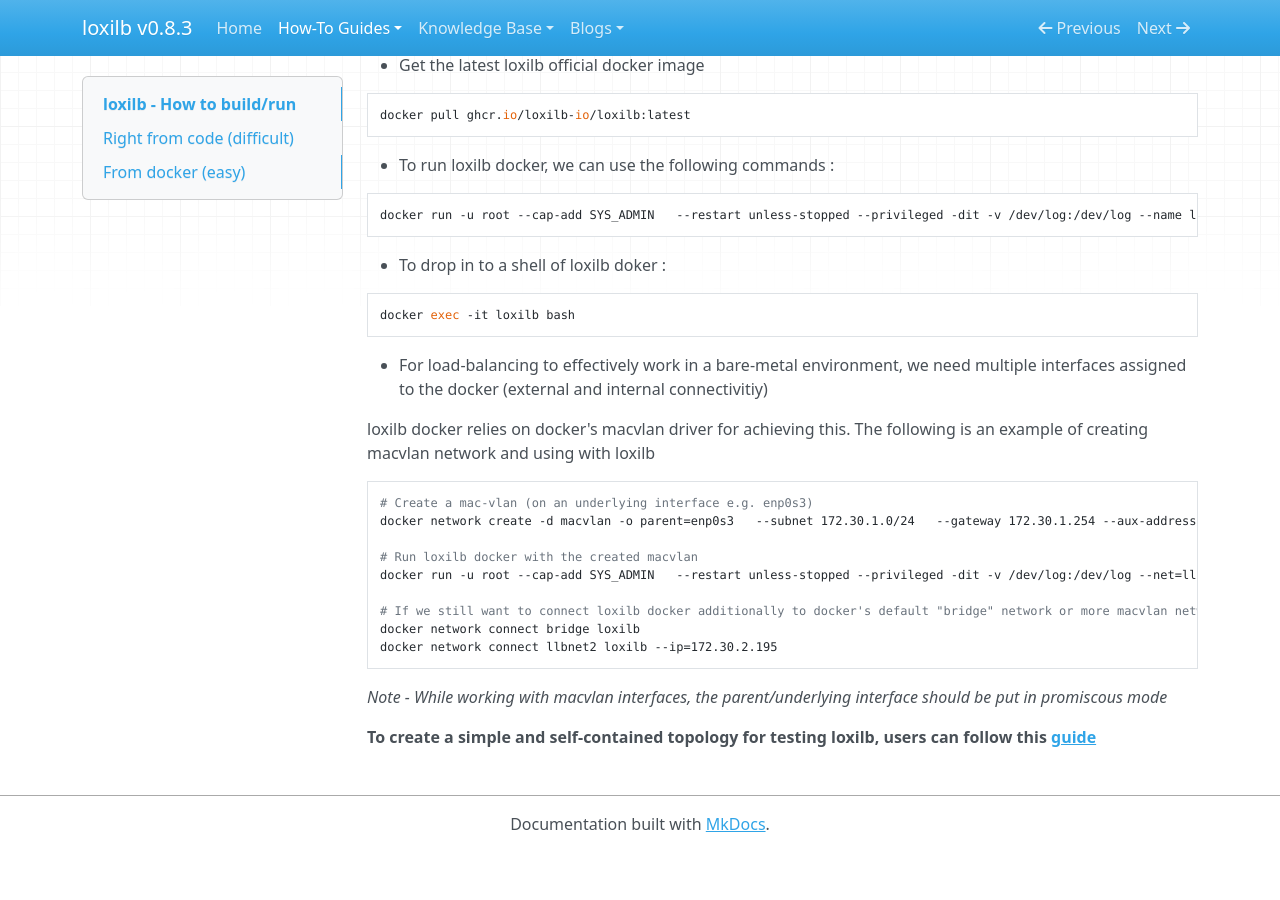
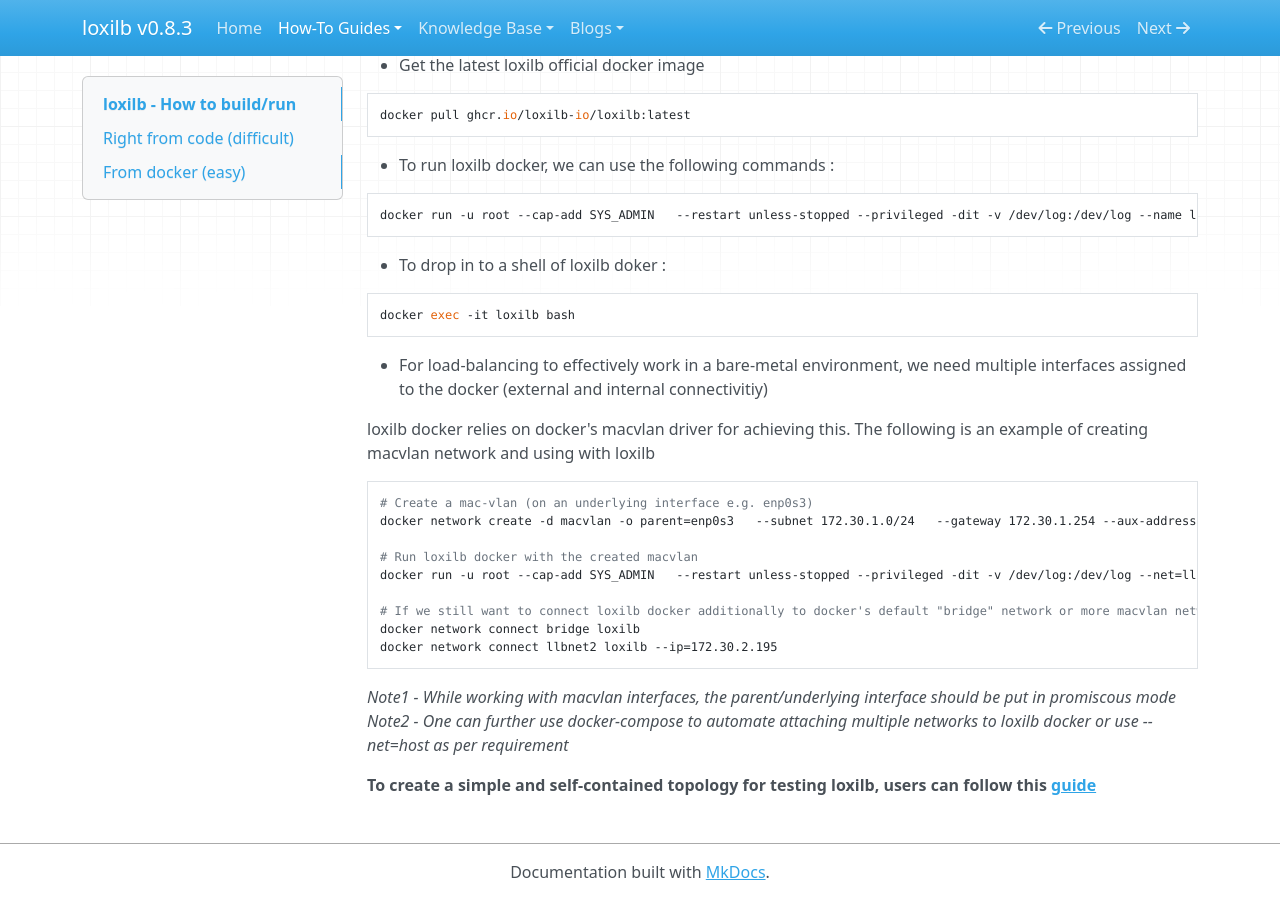
Before and after one commit to loxilb-io/loxilbdocs, an MkDocs documentation site: the page built from docs/run.md, in a window 1280 px wide and 900 px high, scrolled down 1176 px. Built offline with MkDocs 1.6.1, drawn with Linux system fonts in a browser that asks for light colours; nearby versions of some CDN libraries; before the commit the page ends 2028 px from its top, so only the background shows below that.

Commit message:
Update run.md

````diff
--- a/docs/run.md
+++ b/docs/run.md
@@ -89,6 +89,7 @@
 docker network connect bridge loxilb
 docker network connect llbnet2 loxilb --ip=172.30.2.195
 ```
-  *Note - While working with macvlan interfaces, the parent/underlying interface should be put in promiscous mode*
+  *Note1 - While working with macvlan interfaces, the parent/underlying interface should be put in promiscous mode*
+  *Note2 - One can further use docker-compose to automate attaching multiple networks to loxilb docker or use --net=host as per requirement*
 
 <b>To create a simple and self-contained topology for testing loxilb, users can follow this [guide](simple_topo.md)</b>
````
